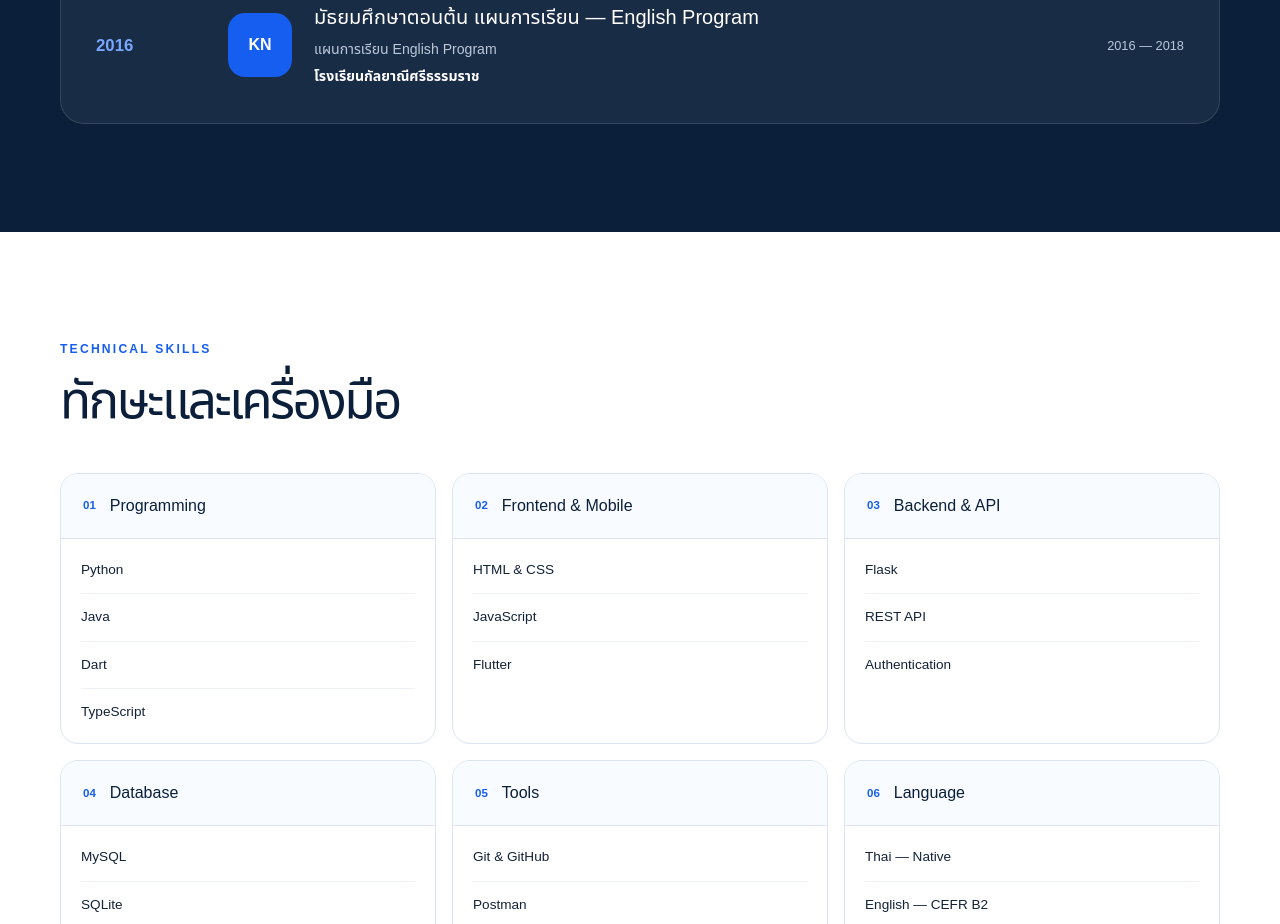
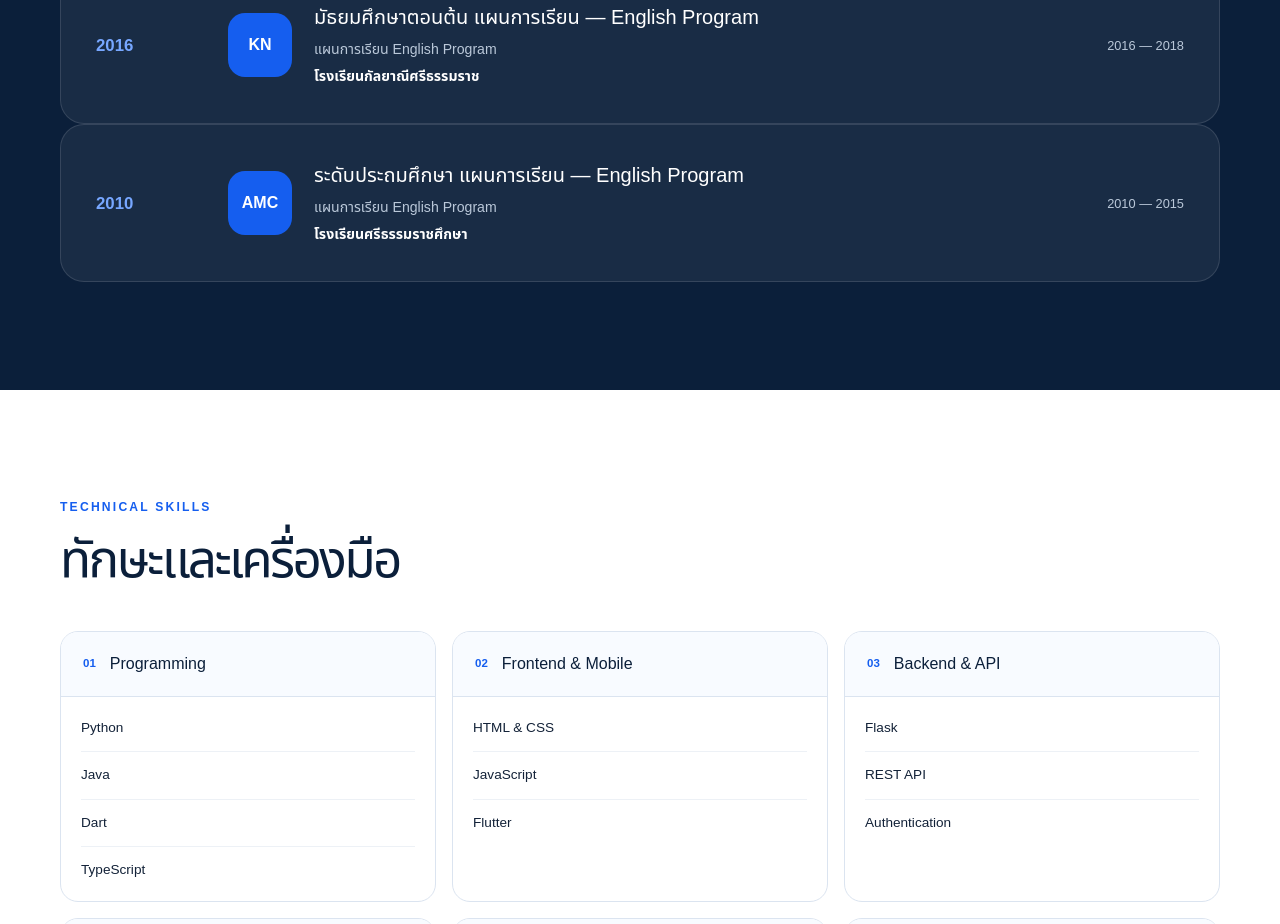
Before and after one commit to AthipOle/athip-portfolio, a Next.js app: page / in a window 1280 px wide. Shown: the part 2080-3004 px from the top of the page. Built offline with nearby package versions, Linux system fonts and the light colour scheme.

Commit message:
Add Srithammaratsuksa School education

```diff
--- a/app/page.tsx
+++ b/app/page.tsx
@@ -496,6 +496,38 @@ export default function Home() {
               <span>2016 — 2018</span>
             </div>
           </article>
+
+          <article className="education-card">
+            <div className="education-year">2010</div>
+
+            <div className="education-main">
+              <span className="university-chip">AMC</span>
+
+              <div>
+                <h3>
+                  {lang === "th"
+                    ? "ระดับประถมศึกษา แผนการเรียน — English Program"
+                    : "Primary Education — English Program"}
+                </h3>
+
+                <p>
+                  {lang === "th"
+                    ? "แผนการเรียน English Program"
+                    : "English Program"}
+                </p>
+
+                <strong>
+                  {lang === "th"
+                    ? "โรงเรียนศรีธรรมราชศึกษา"
+                    : "Srithammaratsuksa School"}
+                </strong>
+              </div>
+            </div>
+
+            <div className="education-meta">
+              <span>2010 — 2015</span>
+            </div>
+          </article>
         </div>
       </section>
 
```
